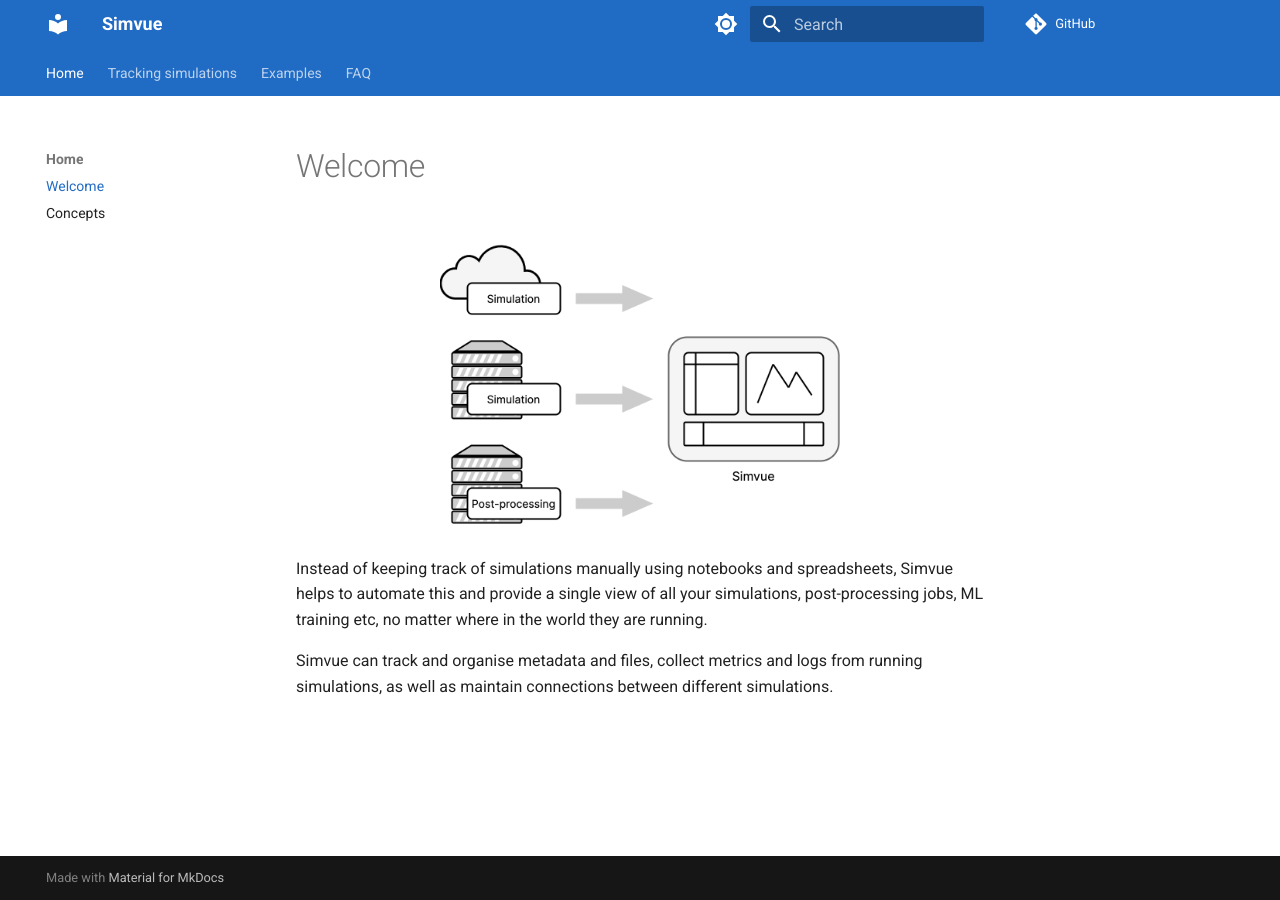
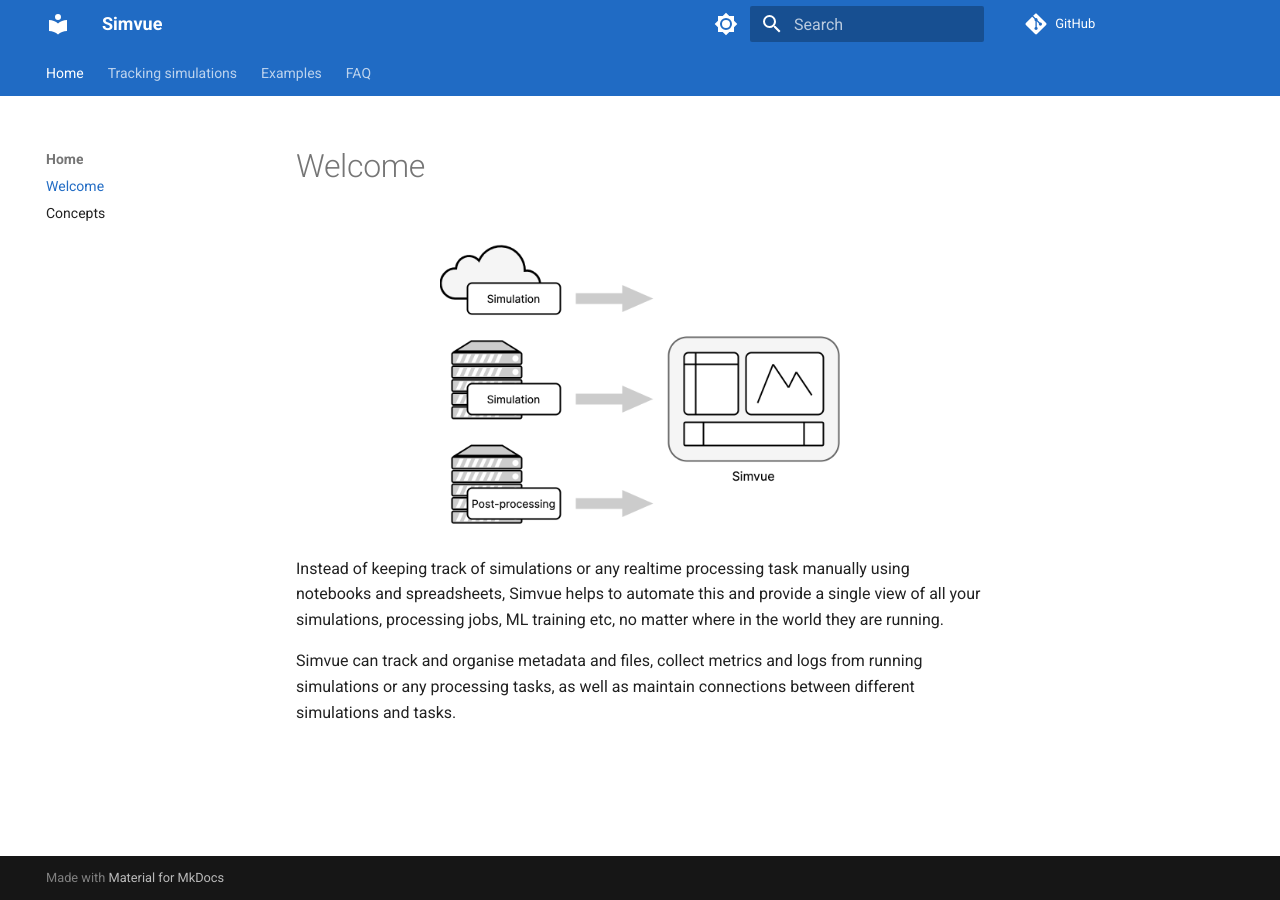
Before and after one commit to simvue-io/docs, an MkDocs documentation site: the page built from docs/index.md, in a window 1280 px wide. Built offline with MkDocs 1.6.1 and Material for MkDocs 9.7.7, drawn with Linux system fonts in a browser that asks for light colours.

Commit message:
Update index.md
Updated text as Simvue is very generic and applicable for any simulation or processing tasks

```diff
--- a/docs/index.md
+++ b/docs/index.md
@@ -4,9 +4,9 @@
   ![Simvue overview](images/overview.png){ width="400" }
 </figure>
 
-Instead of keeping track of simulations manually using notebooks and spreadsheets, Simvue helps to automate this
-and provide a single view of all your simulations, post-processing jobs, ML training etc, no matter where in the
+Instead of keeping track of simulations or any realtime processing task manually using notebooks and spreadsheets, Simvue helps to automate this
+and provide a single view of all your simulations, processing jobs, ML training etc, no matter where in the
 world they are running.
 
 Simvue can track and organise metadata and files, collect metrics and logs from running
-simulations, as well as maintain connections between different simulations.
+simulations or any processing tasks, as well as maintain connections between different simulations and tasks.
```
